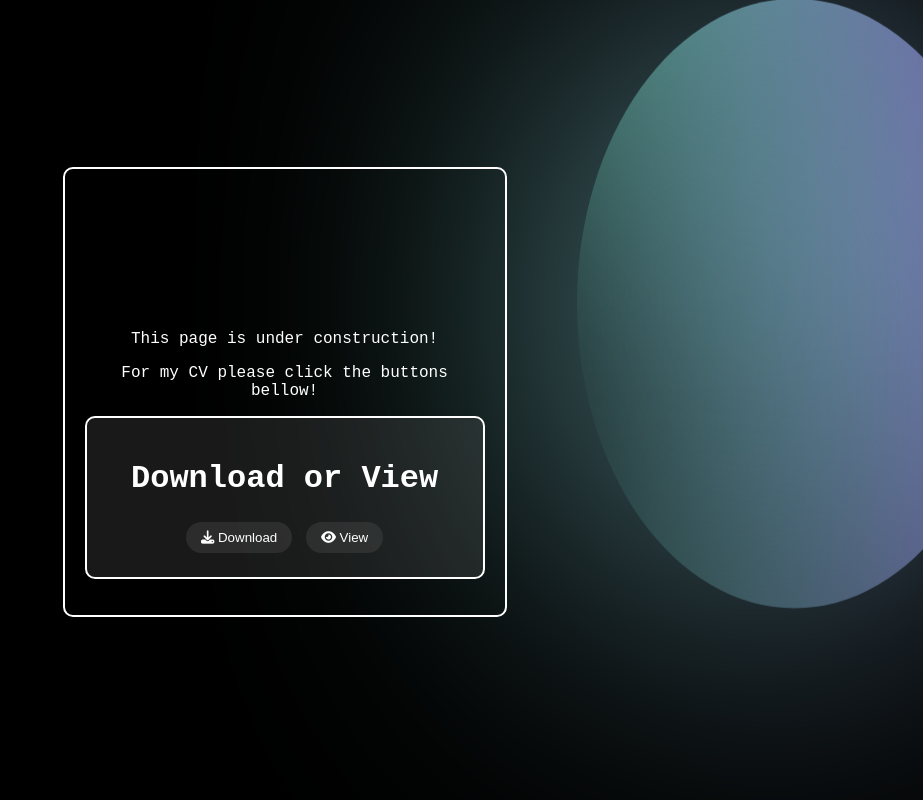
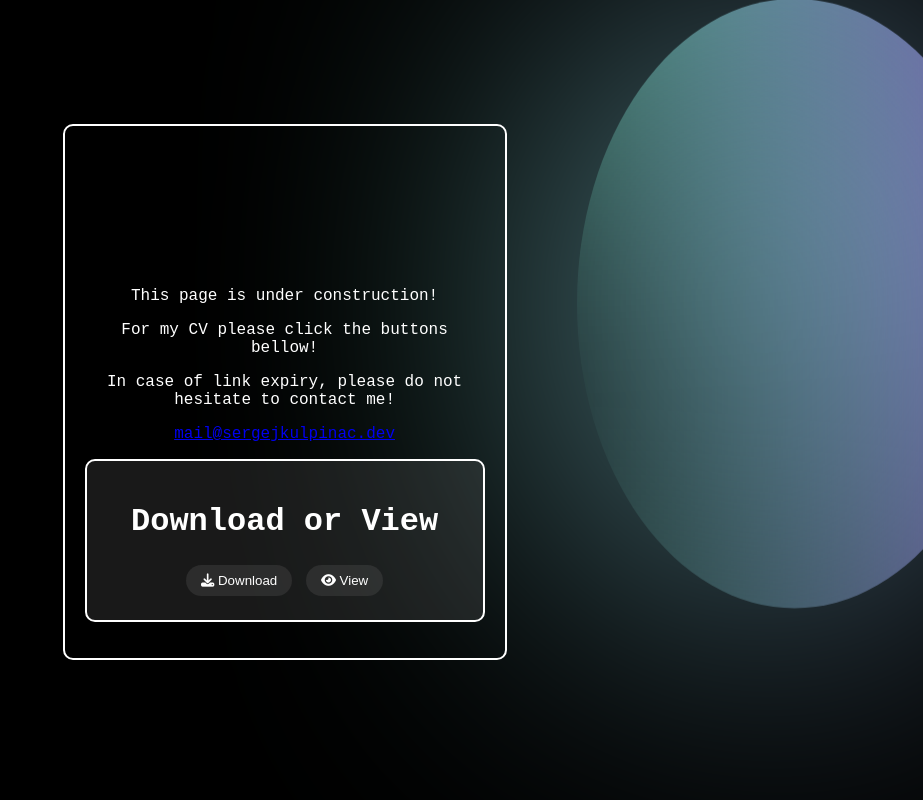
Before and after one commit to Tumba123/about, a plain HTML site: page index.html in a window 1280 px wide. Shown: the top 800 px of the page, without its empty margins (357-1280 px from the left). Drawn offline with nearby package versions, Linux system fonts and the light colour scheme.

Commit message:
Update index.html

```diff
--- a/index.html
+++ b/index.html
@@ -17,6 +17,8 @@
         <div class="link-box">
           <p>This page is under construction!</p>
           <p>For my CV please click the buttons bellow!</p>
+          <p>In case of link expiry, please do not hesitate to contact me!</p>
+          <p><a href="mailto:mail@sergejkulpinac.dev" class="mailto";>mail@sergejkulpinac.dev</a></p>
         </div>
         <div class="download-box">
         <h1>Download or View</h1>
```
